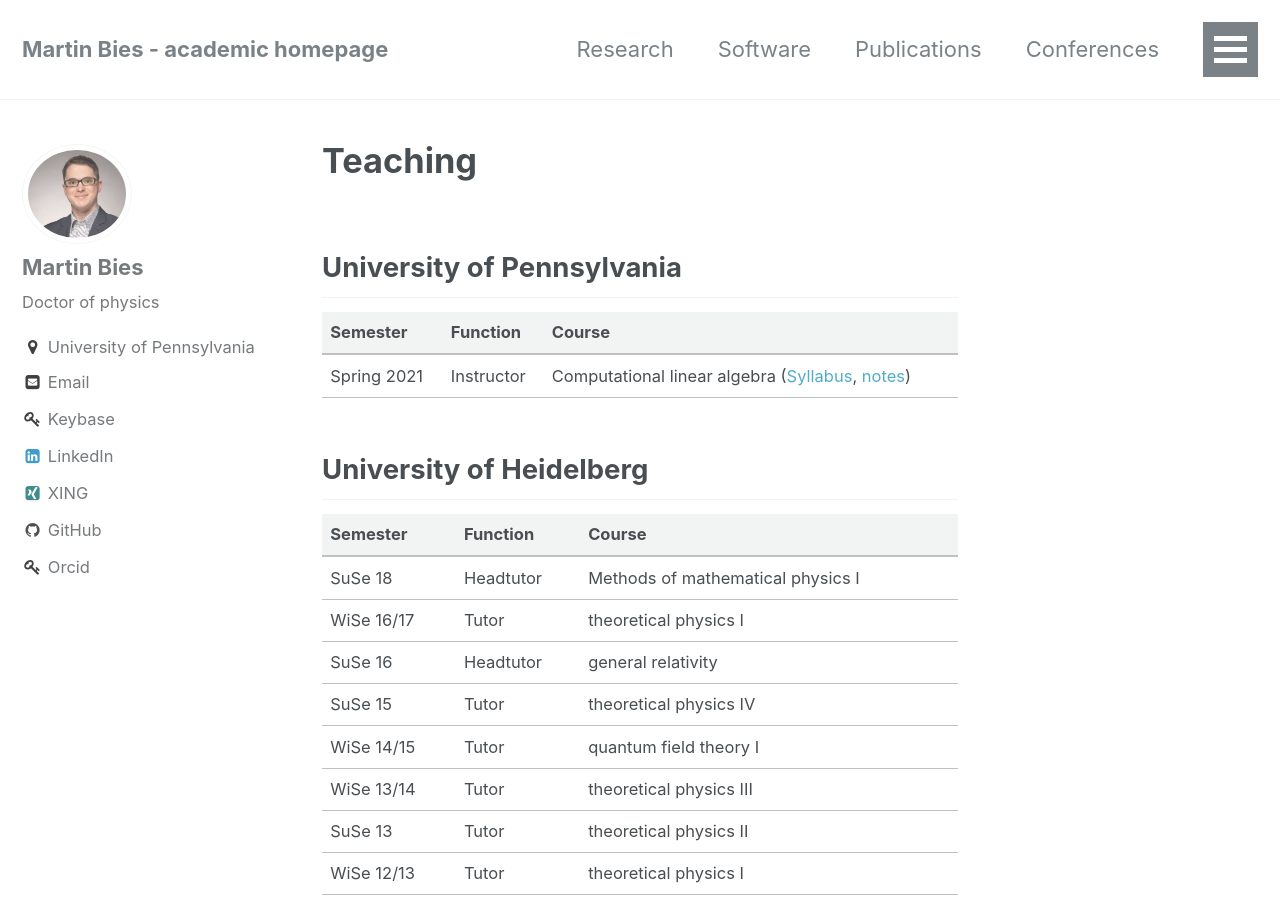
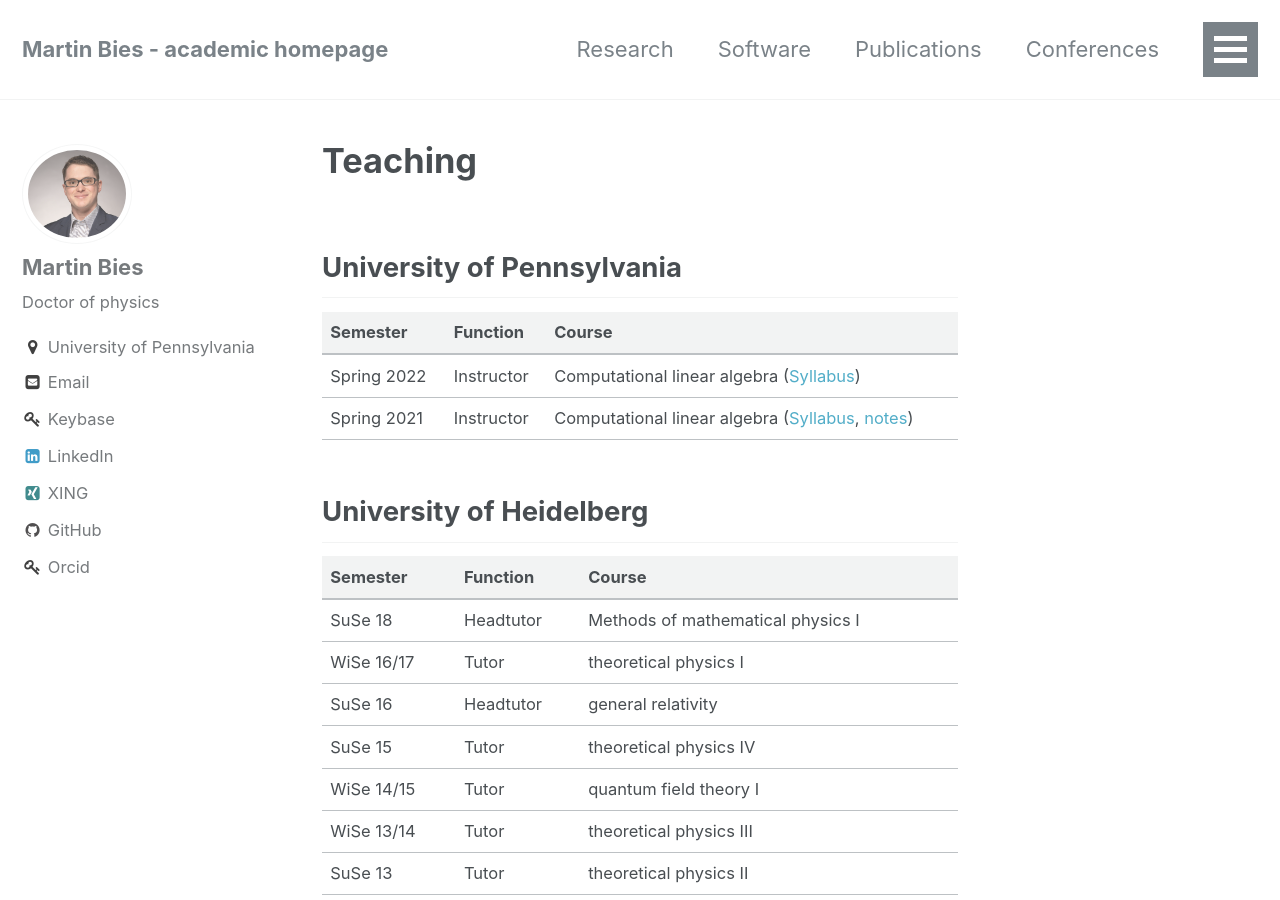
Before and after one commit to MartinBies/MartinBies.github.io, a Jekyll site: the page built from _pages/teaching.md, in a window 1280 px wide and 900 px high. Built offline with Jekyll 4.4.1, drawn with Linux system fonts in a browser that asks for light colours.

Commit message:
Update teaching section with ComputationalLinearAlgebra for spring 2022

```diff
--- a/_pages/teaching.md
+++ b/_pages/teaching.md
@@ -10,7 +10,8 @@ permalink: /teaching/
 
  Semester | Function | Course
 ---------    :|---------- | --------
- Spring 2021    | Instructor | Computational linear algebra ([Syllabus](/Syllabus-Math313.pdf), [notes](/ComputationalLinearAlgebra-2021.pdf))
+   Spring 2022    | Instructor | Computational linear algebra ([Syllabus](/Syllabus-11-19-2021.pdf))
+   Spring 2021    | Instructor | Computational linear algebra ([Syllabus](/Syllabus-Math313.pdf), [notes](/ComputationalLinearAlgebra-2021.pdf))
 
 ## University of Heidelberg
 
```
Also changed, not shown: 1 other file.
